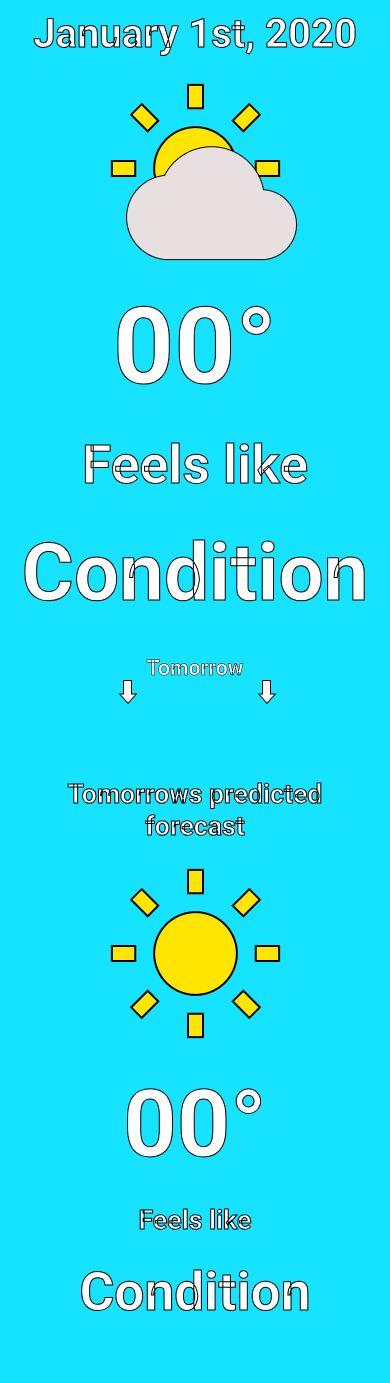
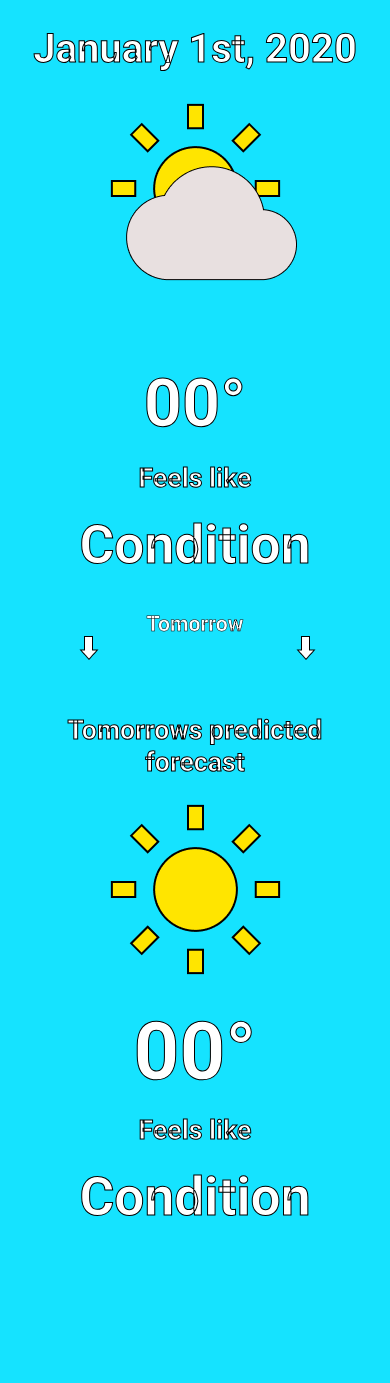
Before and after one commit to jordangregson/weatherapp1, a plain HTML site: page index.html in a window 390 px wide. After the commit the page ends 1278 px from the top, so only its background shows below. Drawn offline with Linux system fonts and the light colour scheme.

Commit message:
made some changes to the design

```diff
--- a/index.html
+++ b/index.html
@@ -12,11 +12,11 @@
 <body>
     <div id="grid-container">
         <div id="today-container">
-            <h4 class="todays-date date">January 1st, 2020</h4>
-            <div class="today-weather-img-d img">
+            <h4 id="todays-date">January 1st, 2020</h4>
+            <div id="today-weather-img-d">
                 <img src="partly-cloudy-desktop.png">
             </div>
-            <div class="today-weather-img-m img">
+            <div id="today-weather-img-m">
                 <img src="partly-cloudy-mobile.png">
             </div>
 
@@ -40,17 +40,17 @@
 
 
         <div id="tomorrow-container">
-            <div class="tomorrow-message date">Tomorrows predicted <p>forecast</p>
+            <div id="tomorrow-message">Tomorrows predicted <p>forecast</p>
             </div>
-            <div class="tomorrow-weather-img-d img">
+            <div id="tomorrow-weather-img-d">
                 <img src="sunny-desktop.png">
             </div>
-            <div class="tomorrow-weather-img-m img">
+            <div id="tomorrow-weather-img-m">
                 <img src="sunny-mobile.png">
             </div>
             <div class="tomorrows-temp temp">00°</div>
             <div id="tomorrows-feels-like">Feels like</div>
-            <div class="tomorrows-condition condition">Condition</div>
+            <div id="tomorrows-condition">Condition</div>
         </div>
     </div>
 </body>
--- a/styles.css
+++ b/styles.css
@@ -16,17 +16,17 @@ body {
     display: grid;
 }
 
-.today-weather-img-m {
+#today-weather-img-m {
     display: none;
 }
 
-.tomorrow-weather-img-m {
+#tomorrow-weather-img-m {
     display: none;
 }
 
 /*Date*/
 
-.date {
+#todays-date {
     text-align: center;
     padding-top: 40px;
     padding-bottom: 10px;
@@ -36,23 +36,29 @@ body {
     color: white;
     -webkit-text-stroke-width: 1px;
     -webkit-text-stroke-color: black;
-}
 
-.todays-date {
     font-size: 42pt;
 }
 
-.tomorrow-message {
+#tomorrow-message {
     text-align: center;
     padding-top: 40px;
     padding-bottom: 10px;
 
+    font-family: 'Roboto', sans-serif;
+
+    color: white;
+    -webkit-text-stroke-width: 1px;
+    -webkit-text-stroke-color: black;
+
     font-size: 30pt;
 }
 
+#tomorrow-weather-img-d {
+    text-align: center;
+}
 
-
-.img {
+#today-weather-img-d {
     text-align: center;
 }
 
@@ -158,60 +164,23 @@ body {
 
 
     /*Date*/
-
-    .date {
+    #todays-date {
         text-align: center;
-        padding-top: 10px;
-        padding-bottom: 10px;
+        padding-top: 25px;
+        padding-bottom: 15px;
 
         font-family: 'Roboto', sans-serif;
 
         color: white;
         -webkit-text-stroke-width: 1px;
         -webkit-text-stroke-color: black;
-    }
 
-    .todays-date {
         font-size: 30pt;
     }
 
-    .tomorrow-message {
+    #tomorrow-message {
         text-align: center;
         padding-top: 40px;
-        padding-bottom: 10px;
-
-        font-size: 20pt;
-    }
-
-
-    /*Changing images depending on the screen size*/
-
-    .today-weather-img-m {
-        display: block;
-    }
-
-    .tomorrow-weather-img-m {
-        display: block;
-    }
-
-    .today-weather-img-d {
-        display: none;
-    }
-
-    .tomorrow-weather-img-d {
-        display: none;
-    }
-
-    .img {
-        text-align: center;
-    }
-
-
-    /*Temperature*/
-
-    .temp {
-        text-align: center;
-        padding-top: 10px;
         padding-bottom: 10px;
 
         font-family: 'Roboto', sans-serif;
@@ -220,15 +189,68 @@ body {
         -webkit-text-stroke-width: 1px;
         -webkit-text-stroke-color: black;
 
-        font-size: 70pt;
+
+
+        font-size: 20pt;
     }
 
 
+    /*Changing images depending on the screen size*/
+
+    #today-weather-img-m {
+        text-align: center;
+        display: block;
+    }
+
+    #tomorrow-weather-img-m {
+        text-align: center;
+        display: block;
+    }
+
+    #today-weather-img-d {
+        display: none;
+    }
+
+    #tomorrow-weather-img-d {
+        display: none;
+    }
+
+
+    /*Temperature*/
+
+    #todays-temp {
+        text-align: center;
+        padding-top: 70px;
+        padding-bottom: 15px;
+
+        font-family: 'Roboto', sans-serif;
+
+        color: white;
+        -webkit-text-stroke-width: 1px;
+        -webkit-text-stroke-color: black;
+
+        font-size: 50pt;
+    }
+
+    #tomorrows-temp {
+        text-align: center;
+        padding-top: 15px;
+        padding-bottom: 15px;
+
+        font-family: 'Roboto', sans-serif;
+
+        color: white;
+        -webkit-text-stroke-width: 1px;
+        -webkit-text-stroke-color: black;
+
+        font-size: 50pt;
+    }
+
     /*Feels like*/
 
-    .feels-like {
+    #todays-feels-like {
         text-align: center;
-        padding-top: 10px;
+        padding-top: 5px;
         padding-bottom: 10px;
 
         font-family: 'Roboto', sans-serif;
@@ -237,12 +259,26 @@ body {
         -webkit-text-stroke-width: 1px;
         -webkit-text-stroke-color: black;
 
-        font-size: 25pt;
+        font-size: 20pt;
+    }
+
+    #tomorrows-feels-like {
+        text-align: center;
+        padding-top: 5px;
+        padding-bottom: 10px;
+
+        font-family: 'Roboto', sans-serif;
+
+        color: white;
+        -webkit-text-stroke-width: 1px;
+        -webkit-text-stroke-color: black;
+
+        font-size: 20pt;
     }
 
     /*Condition*/
 
-    .condition {
+    #todays-condition {
         text-align: center;
         padding-top: 10px;
         padding-bottom: 10px;
@@ -256,15 +292,28 @@ body {
         font-size: 40pt;
     }
 
-    .tomorrows-condition {
-        padding-bottom: 60px;
+    #tomorrows-condition {
+        text-align: center;
+        padding-top: 10px;
+        padding-bottom: 10px;
+
+        font-family: 'Roboto', sans-serif;
+
+        color: white;
+        -webkit-text-stroke-width: 1px;
+        -webkit-text-stroke-color: black;
+
+        font-size: 40pt;
+
+        padding-bottom: 50px;
     }
 
-    .tomorrow-message {
-        padding-top: 70px;
+    #tomorrow-message {
+        padding-top: 50px;
     }
 
     #tomorrow-text-m {
+        padding-top: 5px;
         display: block;
     }
 
@@ -283,14 +332,17 @@ body {
     }
 
     #arrows {
+
         display: flex;
     }
 
     #arrow-l {
-        padding-left: 30vw;
+        padding-left: 20vw;
     }
 
     #arrow-r {
-        padding-left: 30vw;
+        padding-left: 50vw;
     }
+
+
 }
```
